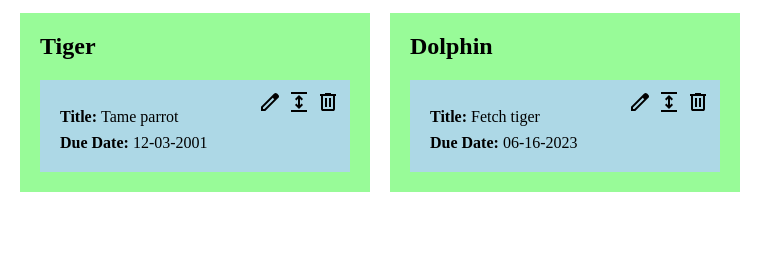
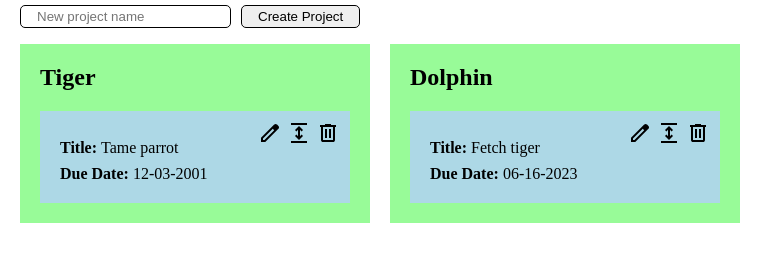
Before and after one commit to moutonbelle/todo, a website built with webpack: page src/index.html in a window 1280 px wide. Shown: the part 60-322 px from the top of the page, without its empty margins (0-783 px from the left). Built offline with nearby package versions, Linux system fonts and the light colour scheme.

Commit message:
Add new project field and button

```diff
--- a/src/index.html
+++ b/src/index.html
@@ -7,6 +7,7 @@
 </head>
 <body>
     <h1>What do we have to do today?</h1>
+    <div class="new-project"><input type="text" placeholder="New project name"><button class="new-project">Create Project</button></div>
     <div id="projects"></div>
 </body>
 </html>
--- a/src/main.js
+++ b/src/main.js
@@ -2,8 +2,6 @@
     TODO
     -- Add todos
     -- Add projects
-    -- Edit todo
-    -- Move todo to new project
     -- Persist to local storage
 */
 
--- a/src/styles.css
+++ b/src/styles.css
@@ -44,3 +44,22 @@ div.icons {
     display: flex;
     gap: 5px;
 }
+
+div.new-project {
+    display: flex;
+    gap: 10px;
+
+    margin-top: 0.5rem;
+
+    & input {
+        padding: 0.2rem 1rem;
+        border-radius: 5px;
+        border: 1px solid black;
+    }
+
+    & button {
+        padding: 0.2rem 1rem;
+        border-radius: 5px;
+        bordeR: 1px solid black;
+    }
+}
```
